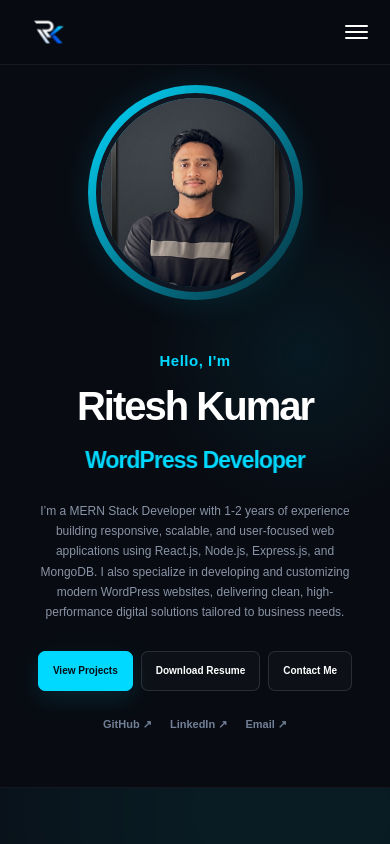
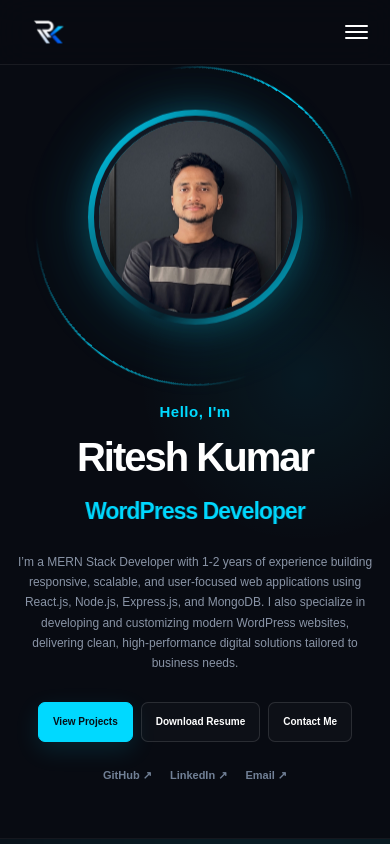
Before and after one commit to itsritesh02/Portfolio, a React (Vite) app in the folder client/: page / in a window 390 px wide. Shown: the top 844 px of the page. Built offline with nearby package versions, Linux system fonts and the light colour scheme.

Commit message:
responsive

```diff
--- a/client/src/sections/Hero.css
+++ b/client/src/sections/Hero.css
@@ -48,6 +48,7 @@
   box-sizing: border-box;
 }
 
+
 /* =========================================
    CONTENT
 ========================================= */
@@ -62,7 +63,7 @@
 ========================================= */
 
 .rk-hero-intro {
-  margin: 0 0 12px;
+  margin: 30px 0 12px;
 
   color: #00d9ff;
 
@@ -95,7 +96,6 @@
 
 /* =========================================
    ROLE BOX
-   Fixed height = NO LAYOUT JUMP
 ========================================= */
 
 .rk-role-box {
@@ -148,7 +148,7 @@
 
 
 /* =========================================
-   SMOOTH ROLE ANIMATION
+   ROLE ANIMATION
 ========================================= */
 
 @keyframes roleAppear {
@@ -222,7 +222,6 @@
   display: inline-flex;
 
   align-items: center;
-
   justify-content: center;
 
   min-height: 42px;
@@ -246,7 +245,7 @@
 
 
 /* =========================================
-   PRIMARY
+   PRIMARY BUTTON
 ========================================= */
 
 .rk-primary-btn {
@@ -269,7 +268,7 @@
 
 
 /* =========================================
-   SECONDARY
+   SECONDARY BUTTON
 ========================================= */
 
 .rk-secondary-btn {
@@ -292,7 +291,7 @@
 
 
 /* =========================================
-   SOCIAL
+   SOCIAL LINKS
 ========================================= */
 
 .rk-hero-socials {
@@ -327,16 +326,104 @@
 
 
 /* =========================================
-   PROFILE
+   PREMIUM PROFILE WRAPPER
 ========================================= */
 
 .rk-profile-wrapper {
+  position: relative;
+
   display: flex;
 
+  align-items: center;
   justify-content: center;
 
-  align-items: center;
   margin-top: 30px;
+
+  perspective: 1000px;
+}
+
+
+/* =========================================
+   OUTER GLOW
+========================================= */
+
+.rk-profile-wrapper::before {
+  content: "";
+
+  position: absolute;
+
+  width: 390px;
+  height: 390px;
+
+  border-radius: 50%;
+
+  background:
+    radial-gradient(
+      circle,
+      rgba(0, 217, 255, 0.16),
+      rgba(0, 217, 255, 0.06) 40%,
+      transparent 70%
+    );
+
+  filter: blur(20px);
+
+  animation:
+    profileGlow 4s ease-in-out infinite;
+
+  pointer-events: none;
+}
+
+
+/* =========================================
+   ROTATING RING
+========================================= */
+
+.rk-profile-wrapper::after {
+  content: "";
+
+  position: absolute;
+
+  width: 370px;
+  height: 370px;
+
+  border-radius: 50%;
+
+  background:
+    conic-gradient(
+      from 0deg,
+
+      transparent 0deg,
+      transparent 45deg,
+
+      #00d9ff 90deg,
+
+      transparent 135deg,
+      transparent 215deg,
+
+      rgba(0, 217, 255, 0.75) 270deg,
+
+      transparent 320deg,
+      transparent 360deg
+    );
+
+  -webkit-mask:
+    radial-gradient(
+      farthest-side,
+      transparent calc(100% - 2px),
+      #000 calc(100% - 2px)
+    );
+
+  mask:
+    radial-gradient(
+      farthest-side,
+      transparent calc(100% - 2px),
+      #000 calc(100% - 2px)
+    );
+
+  animation:
+    profileRingRotate 8s linear infinite;
+
+  pointer-events: none;
 }
 
 
@@ -347,8 +434,9 @@
 .rk-profile-frame {
   position: relative;
 
+  z-index: 2;
+
   width: 340px;
-
   height: 340px;
 
   padding: 8px;
@@ -358,23 +446,44 @@
   background:
     linear-gradient(
       135deg,
-      #00d9ff,
-      rgba(0, 217, 255, 0.15)
+      #00d9ff 0%,
+      rgba(0, 217, 255, 0.5) 35%,
+      rgba(0, 217, 255, 0.08) 65%,
+      #00d9ff 100%
     );
 
   box-shadow:
-    0 0 35px rgba(0, 217, 255, 0.12);
+    0 0 25px rgba(0, 217, 255, 0.15),
+    0 0 60px rgba(0, 217, 255, 0.08);
+
+  animation:
+    profileFloat 5s ease-in-out infinite,
+    profilePulse 4s ease-in-out infinite;
 
   transition:
-    transform 0.4s ease,
-    box-shadow 0.4s ease;
+    transform 0.5s cubic-bezier(
+      0.22,
+      1,
+      0.36,
+      1
+    ),
+    box-shadow 0.5s ease;
 }
 
+
+/* =========================================
+   PROFILE HOVER
+========================================= */
+
 .rk-profile-frame:hover {
-  transform: translateY(-7px);
+  transform:
+    translateY(-10px)
+    scale(1.025);
 
   box-shadow:
-    0 0 50px rgba(0, 217, 255, 0.2);
+    0 0 30px rgba(0, 217, 255, 0.3),
+    0 0 80px rgba(0, 217, 255, 0.15),
+    0 20px 60px rgba(0, 0, 0, 0.35);
 }
 
 
@@ -384,7 +493,6 @@
 
 .rk-profile-image {
   width: 100%;
-
   height: 100%;
 
   display: block;
@@ -396,6 +504,107 @@
   border-radius: 50%;
 
   border: 5px solid #101722;
+
+  transition:
+    transform 0.7s cubic-bezier(
+      0.22,
+      1,
+      0.36,
+      1
+    ),
+    filter 0.5s ease;
+}
+
+
+/* =========================================
+   IMAGE HOVER
+========================================= */
+
+.rk-profile-frame:hover .rk-profile-image {
+  transform: scale(1.035);
+
+  filter:
+    brightness(1.06)
+    contrast(1.03);
+}
+
+
+/* =========================================
+   PROFILE FLOAT
+========================================= */
+
+@keyframes profileFloat {
+
+  0%,
+  100% {
+    transform: translateY(0);
+  }
+
+  50% {
+    transform: translateY(-10px);
+  }
+
+}
+
+
+/* =========================================
+   PROFILE GLOW PULSE
+========================================= */
+
+@keyframes profilePulse {
+
+  0%,
+  100% {
+    box-shadow:
+      0 0 25px rgba(0, 217, 255, 0.15),
+      0 0 60px rgba(0, 217, 255, 0.08);
+  }
+
+  50% {
+    box-shadow:
+      0 0 35px rgba(0, 217, 255, 0.22),
+      0 0 75px rgba(0, 217, 255, 0.12);
+  }
+
+}
+
+
+/* =========================================
+   ROTATING RING ANIMATION
+========================================= */
+
+@keyframes profileRingRotate {
+
+  from {
+    transform: rotate(0deg);
+  }
+
+  to {
+    transform: rotate(360deg);
+  }
+
+}
+
+
+/* =========================================
+   OUTER GLOW ANIMATION
+========================================= */
+
+@keyframes profileGlow {
+
+  0%,
+  100% {
+    opacity: 0.5;
+
+    transform: scale(0.95);
+  }
+
+  50% {
+    opacity: 1;
+
+    transform: scale(1.08);
+  }
+
 }
 
 
@@ -421,14 +630,25 @@
     font-size: 58px;
   }
 
+
+  /* Profile */
+
+  .rk-profile-wrapper::before {
+    width: 330px;
+    height: 330px;
+  }
+
+  .rk-profile-wrapper::after {
+    width: 320px;
+    height: 320px;
+  }
+
   .rk-profile-frame {
     width: 290px;
-
     height: 290px;
   }
 
 }
-
 
 /* =========================================
    MOBILE
@@ -439,26 +659,85 @@
   .rk-hero {
     min-height: auto;
 
-    padding: 70px 0;
+    /* Navbar se proper distance */
+    padding: 115px 0 70px;
+
+    overflow: hidden;
   }
 
   .rk-hero-container {
     grid-template-columns: 1fr;
 
-    gap: 50px;
+    gap: 45px;
 
     text-align: center;
+
+    /* navbar ke neeche content */
+    padding-left: 20px;
+    padding-right: 20px;
   }
 
   .rk-hero-content {
     max-width: 100%;
   }
 
+
+  /* =========================================
+     PROFILE
+  ========================================= */
+
+  .rk-profile-wrapper {
+    order: -1;
+
+    width: 100%;
+
+    display: flex;
+
+    justify-content: center;
+
+    align-items: center;
+
+    margin-top: 15px;
+
+    /* navbar se extra safety */
+    padding-top: 10px;
+  }
+
+
+  .rk-profile-frame {
+    width: 250px;
+    height: 250px;
+
+    padding: 7px;
+
+    flex-shrink: 0;
+  }
+
+
+  .rk-profile-image {
+    width: 100%;
+    height: 100%;
+
+    object-fit: cover;
+
+    border-radius: 50%;
+  }
+
+
+  /* =========================================
+     NAME
+  ========================================= */
+
   .rk-hero-name {
     font-size: 48px;
 
     letter-spacing: -2px;
   }
+
+
+  /* =========================================
+     ROLE
+  ========================================= */
 
   .rk-role-box {
     height: 45px;
@@ -473,6 +752,11 @@
 
     font-size: 28px;
   }
+
+
+  /* =========================================
+     ROLE ANIMATION
+  ========================================= */
 
   @keyframes roleAppear {
 
@@ -501,35 +785,41 @@
 
       filter: blur(0);
     }
+  }
 
-  }
+
+  /* =========================================
+     DESCRIPTION
+  ========================================= */
 
   .rk-hero-description {
     margin-left: auto;
-
     margin-right: auto;
 
     font-size: 13px;
+
+    line-height: 1.8;
   }
+
+
+  /* =========================================
+     BUTTONS
+  ========================================= */
 
   .rk-hero-buttons {
     justify-content: center;
+
+    flex-wrap: wrap;
   }
+
+
+  /* =========================================
+     SOCIAL
+  ========================================= */
 
   .rk-hero-socials {
     justify-content: center;
   }
-
-  .rk-profile-wrapper {
-    order: -1;
-  }
-
-  .rk-profile-frame {
-    width: 250px;
-
-    height: 250px;
-  }
-
 }
 
 
@@ -540,12 +830,42 @@
 @media (max-width: 480px) {
 
   .rk-hero {
-    padding: 55px 0;
+    /* Navbar 65px hai, isliye extra top space */
+    padding: 100px 0 55px;
   }
+
+  .rk-hero-container {
+    gap: 38px;
+
+    padding-left: 16px;
+    padding-right: 16px;
+  }
+
+
+  /* PROFILE */
+
+  .rk-profile-wrapper {
+    margin-top: 10px;
+
+    padding-top: 8px;
+  }
+
+  .rk-profile-frame {
+    width: 215px;
+    height: 215px;
+
+    padding: 6px;
+  }
+
+
+  /* NAME */
 
   .rk-hero-name {
     font-size: 40px;
   }
+
+
+  /* ROLE */
 
   .rk-role-box {
     height: 40px;
@@ -555,11 +875,17 @@
     font-size: 23px;
   }
 
+
+  /* DESCRIPTION */
+
   .rk-hero-description {
     font-size: 12px;
 
     line-height: 1.7;
   }
+
+
+  /* BUTTONS */
 
   .rk-hero-buttons {
     gap: 8px;
@@ -573,16 +899,12 @@
     font-size: 10px;
   }
 
+
+  /* SOCIAL */
+
   .rk-hero-socials {
     gap: 18px;
   }
-
-  .rk-profile-frame {
-    width: 215px;
-
-    height: 215px;
-  }
-
 }
 
 
@@ -592,18 +914,25 @@
 
 @media (max-width: 350px) {
 
+  .rk-hero {
+    padding: 95px 0 45px;
+  }
+
+  .rk-hero-container {
+    gap: 32px;
+  }
+
+  .rk-profile-frame {
+    width: 190px;
+    height: 190px;
+  }
+
   .rk-hero-name {
     font-size: 35px;
   }
 
   .rk-hero-title {
     font-size: 20px;
-  }
-
-  .rk-profile-frame {
-    width: 190px;
-
-    height: 190px;
   }
 
   .rk-hero-buttons {
@@ -615,24 +944,4 @@
   .rk-btn {
     width: 100%;
   }
-
 }
-
-
-/* =========================================
-   REDUCED MOTION
-========================================= */
-
-@media (prefers-reduced-motion: reduce) {
-
-  .rk-hero-title {
-    animation: none !important;
-  }
-
-  .rk-hero *,
-  .rk-hero::before,
-  .rk-hero::after {
-    transition: none !important;
-  }
-
-}
```
